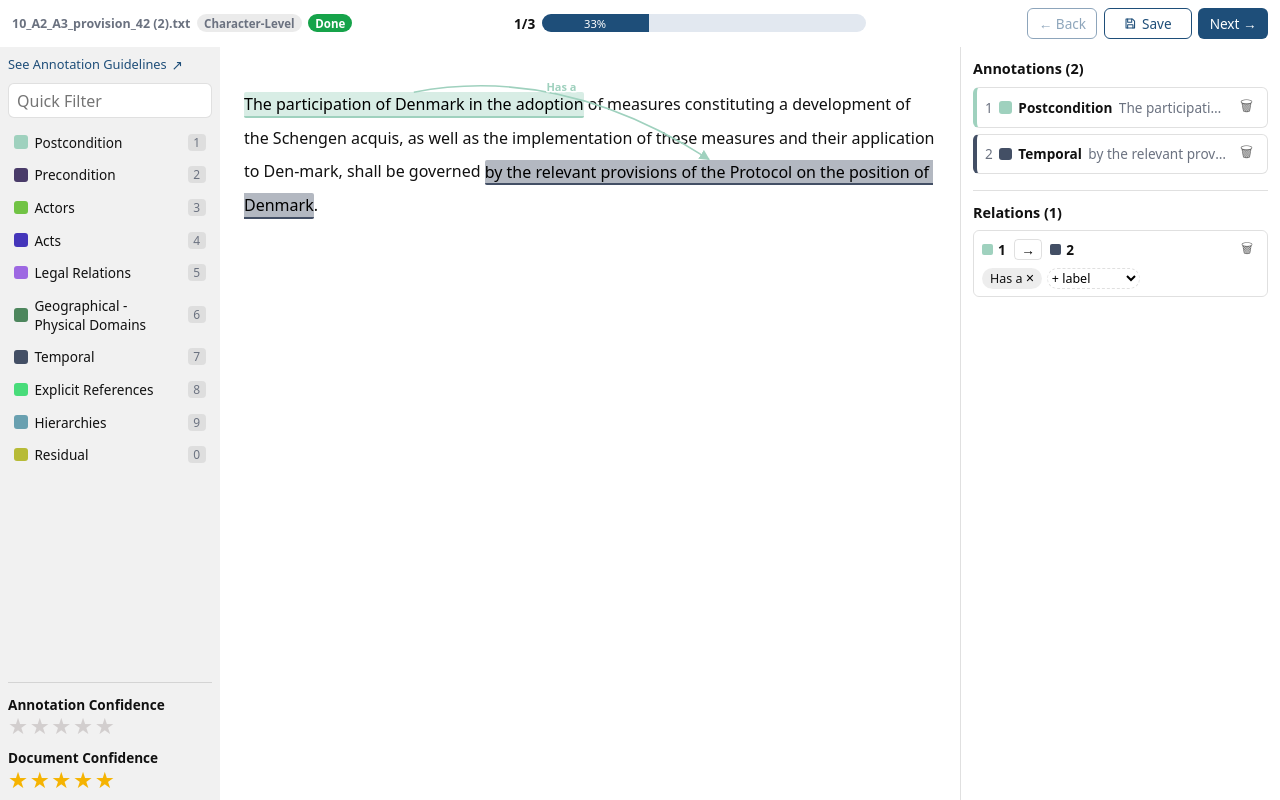
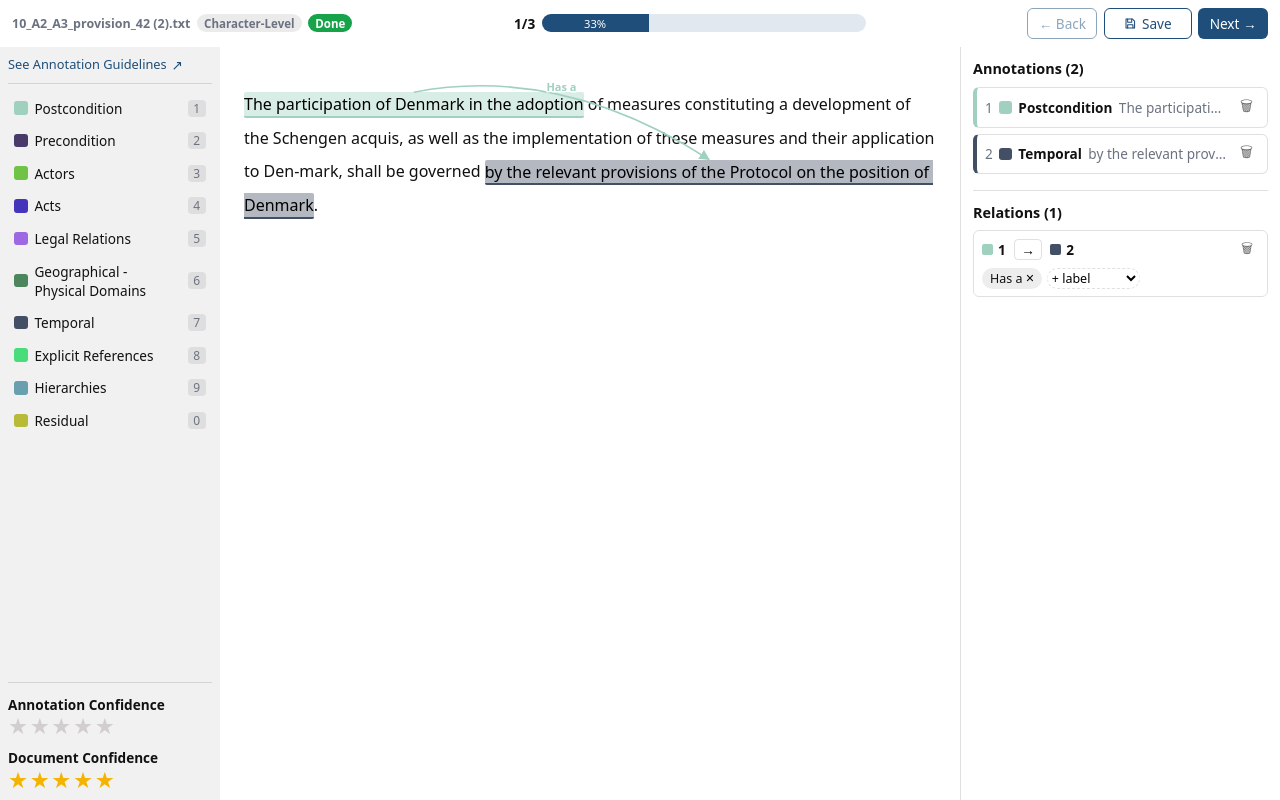
Before and after one commit to shashankmc/vue-legal-annotation-kit, a Vue app: page / in a window 1280 px wide. Built offline with nearby package versions, Linux system fonts and the light colour scheme.

Commit message:
refactor: remove Quick Filter, add separator above the tags region
The filter added little value with a handful of labels per task. A
divider now marks where the guidelines link ends and the label/tag
list begins.

```diff
--- a/src/components/LabelSidebar.vue
+++ b/src/components/LabelSidebar.vue
@@ -1,5 +1,4 @@
 <script setup lang="ts">
-import { computed, ref } from "vue";
 import type { DocumentAnnotation, Label } from "../types";
 import StarRating from "./StarRating.vue";
 
@@ -25,14 +24,6 @@ defineEmits<{
   "toggle-document-label": [label: Label];
 }>();
 
-const filter = ref("");
-
-const visible = computed(() =>
-  props.labels.filter((l) =>
-    l.name.toLowerCase().includes(filter.value.toLowerCase()),
-  ),
-);
-
 const isDocumentTagged = (label: Label) =>
   props.documentAnnotations.some((d) => d.label === label.name);
 
@@ -53,11 +44,11 @@ const hotkey = (index: number) => (index < 9 ? String(index + 1) : index === 9 ?
       <span class="guidelines-link__icon" aria-hidden="true">↗</span>
     </a>
 
-    <input v-model="filter" class="sidebar__filter" type="text" placeholder="Quick Filter" />
+    <hr class="sidebar__divider" />
 
     <ul v-if="!documentLevel" class="labels">
       <li
-        v-for="(label, i) in visible"
+        v-for="(label, i) in labels"
         :key="label.name"
         class="label"
         :class="{ 'is-active': label.name === activeLabel?.name }"
@@ -73,7 +64,7 @@ const hotkey = (index: number) => (index < 9 ? String(index + 1) : index === 9 ?
       <h4 class="sidebar__doc-tags-title">Document Tags</h4>
       <ul class="doc-tags">
         <li
-          v-for="label in visible"
+          v-for="label in labels"
           :key="label.name"
           class="doc-tag"
           :class="{ 'is-tagged': isDocumentTagged(label) }"
@@ -128,12 +119,10 @@ const hotkey = (index: number) => (index < 9 ? String(index + 1) : index === 9 ?
 .guidelines-link__icon {
   font-size: 0.85rem;
 }
-.sidebar__filter {
-  font: inherit;
-  padding: 0.35rem 0.5rem;
-  border: 1px solid var(--lak-border);
-  border-radius: 6px;
-  margin-bottom: 0.6rem;
+.sidebar__divider {
+  border: none;
+  border-top: 1px solid var(--lak-border);
+  margin: 0 0 0.6rem;
 }
 .labels {
   list-style: none;
```
